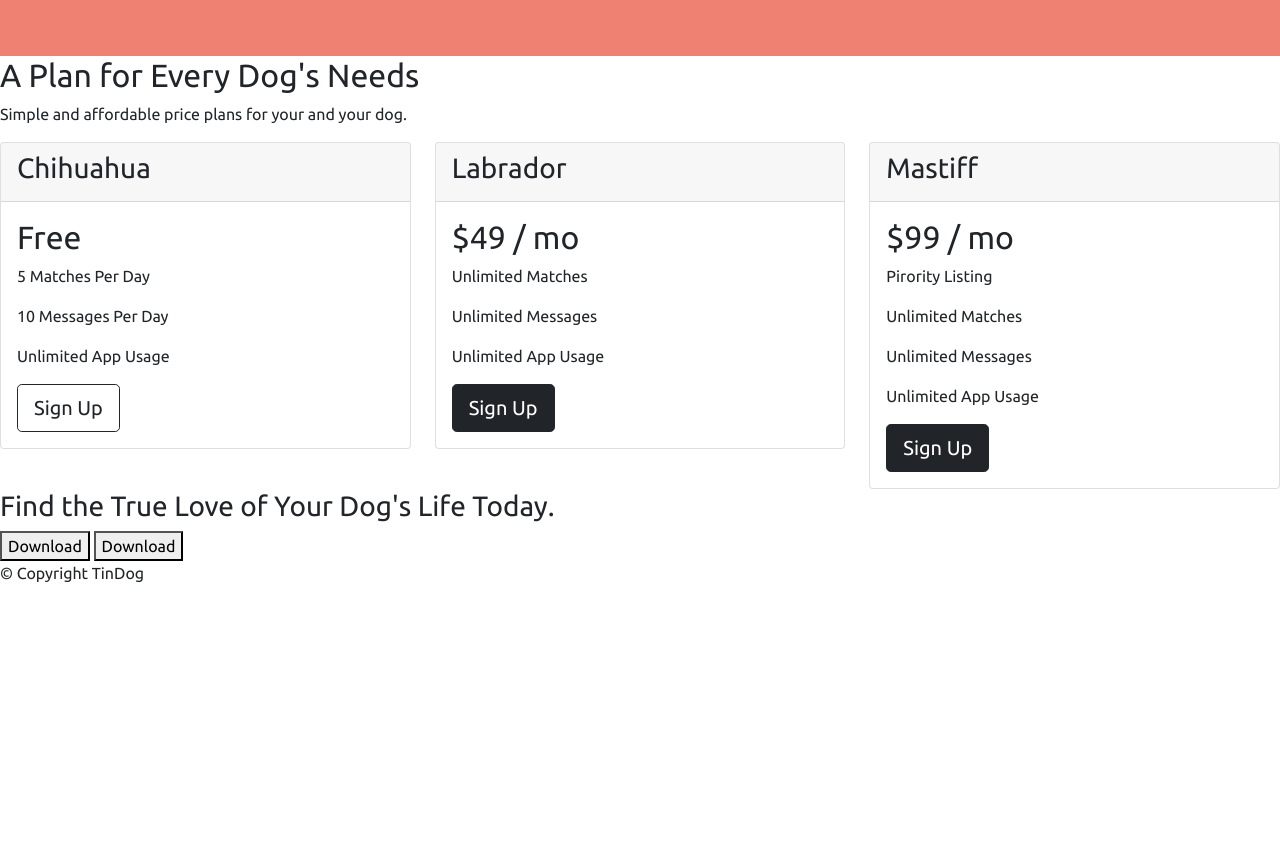
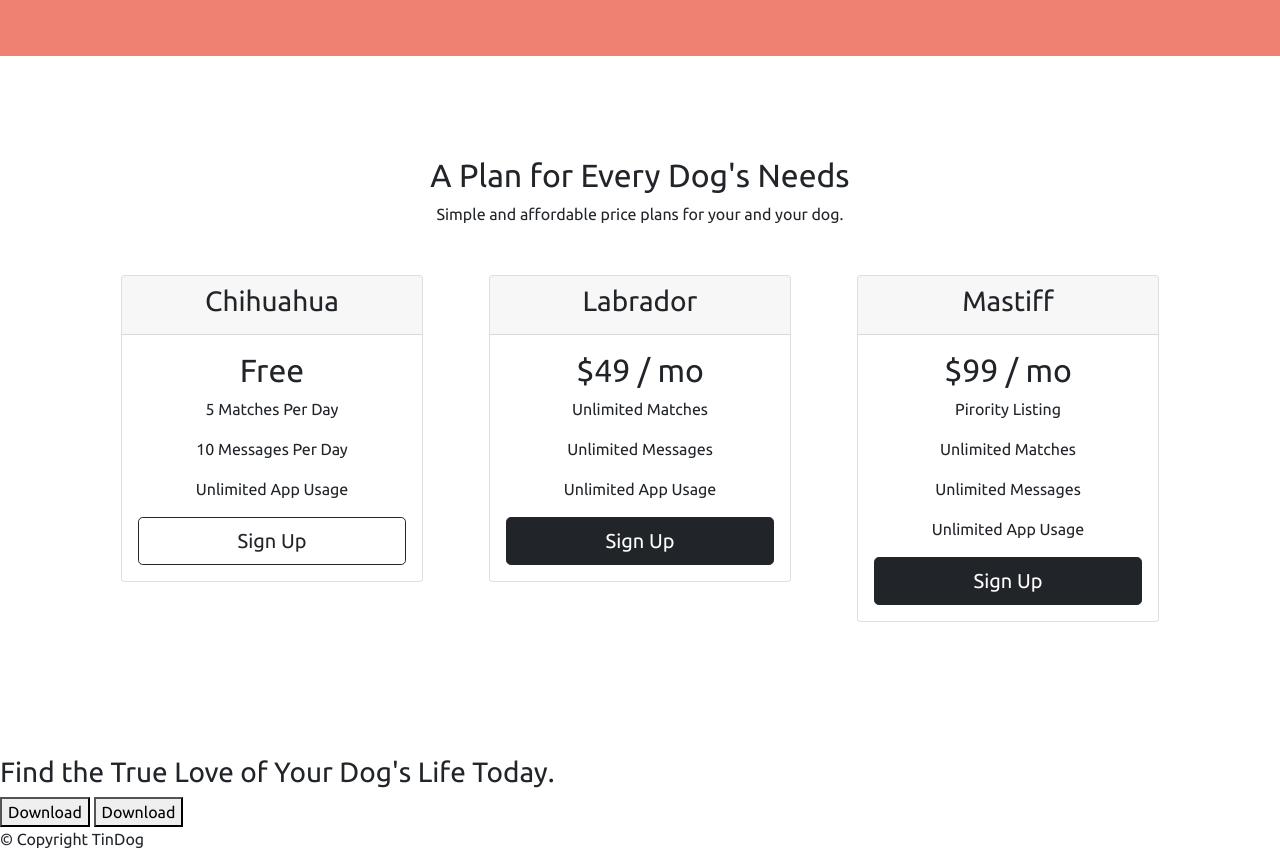
Before and after one commit to hammed-jimoh/Udemy-Practice-TinDog, a plain HTML site: page index.html in a window 1280 px wide. Shown: the part 1715-2582 px from the top of the page. Before the commit the page ends 2316 px from the top, so only its background shows below. Drawn offline with nearby package versions, Linux system fonts and the light colour scheme.

Commit message:
Update styles.css

```diff
--- a/css/styles.css
+++ b/css/styles.css
@@ -38,7 +38,6 @@ body {
 }
 
 /* navigation bar */
-
 .navbar {
   padding-bottom: 4.5rem;
 }
@@ -58,20 +57,17 @@ body {
 }
 
 /* Download buttons */
-
 .download-buttons {
   margin: 5% 3% 5% 0;
 }
 
 /* title image */
-
 .title-img {
   width: 60%;
   transform: rotate(25deg);
 }
 
 /* features section */
-
 #features {
   padding: 7% 15%;
 }
@@ -85,12 +81,12 @@ body {
   color: #ef8172;
   margin-bottom: 1rem;
 }
+
 .icon:hover {
   color: #ff4668;
 }
 
 /* testimonial section */
-
 #testimonials {
   text-align: center;
   background-color: #ef8172;
@@ -104,7 +100,6 @@ body {
 }
 
 /* press section */
-
 #press {
   background-color: #ef8172;
   text-align: center;
@@ -119,3 +114,17 @@ body {
 .carousel-item {
   padding: 7% 15%;
 }
+
+/* pricing section */
+#pricing {
+  padding: 100px;
+  text-align: center;
+}
+
+.price-buttons {
+  width: 100%;
+}
+
+.pricing-column {
+  padding: 3% 3%;
+}
```
